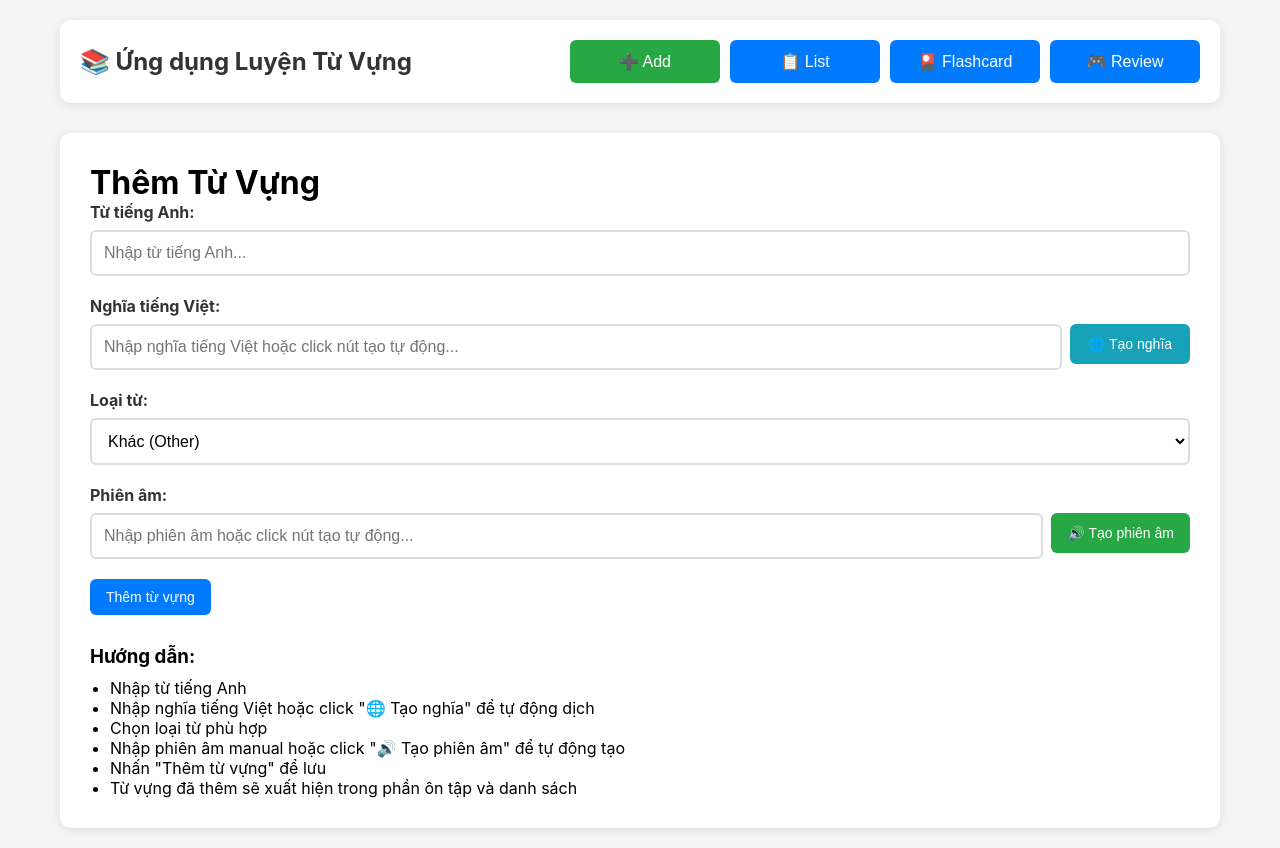
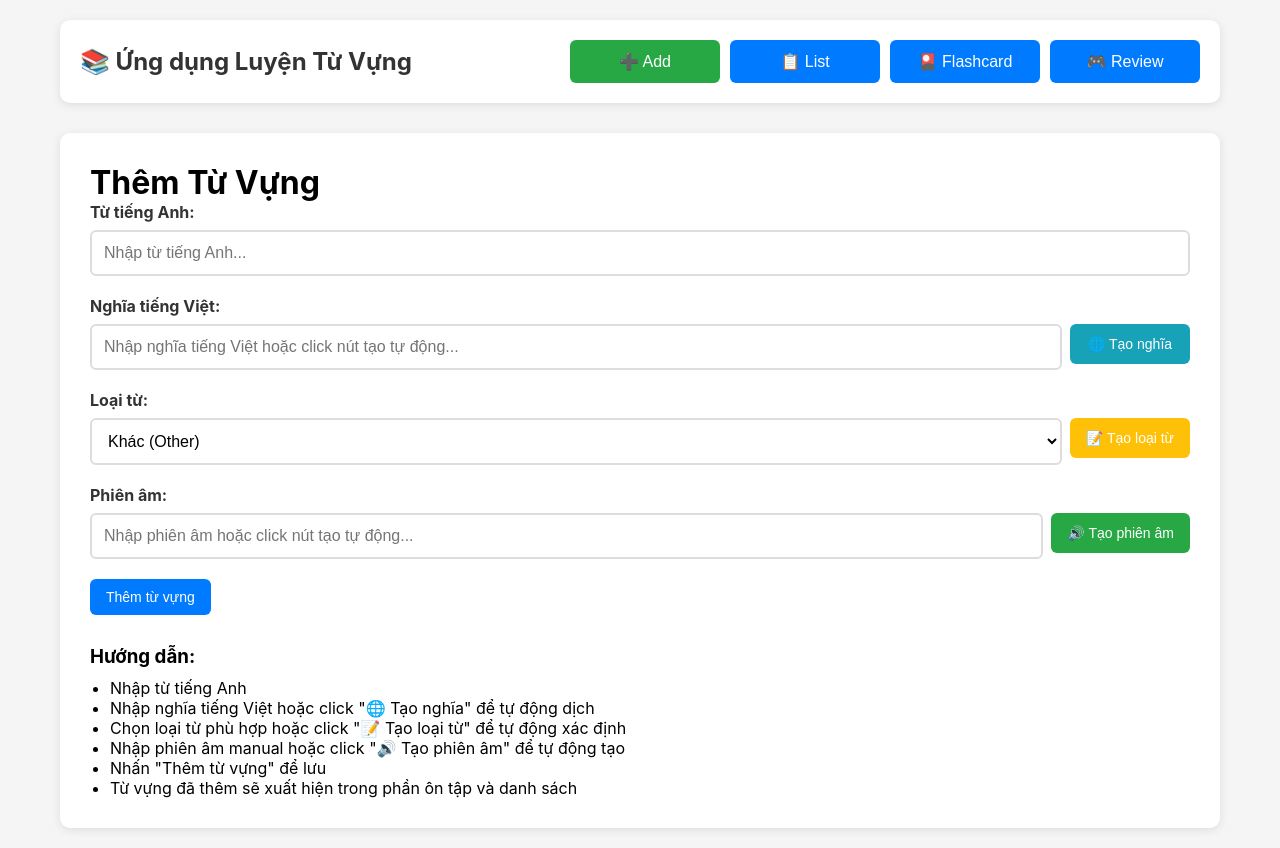
Before and after one commit to TrungNguyen0101/study, a React (Create React App) app in the folder frontend/: page / in a window 1280 px wide. Built offline with nearby package versions, Linux system fonts and the light colour scheme.

Commit message:
2222222222

```diff
--- a/frontend/src/components/AddVocabulary.js
+++ b/frontend/src/components/AddVocabulary.js
@@ -62,6 +62,54 @@ const AddVocabulary = () => {
         error.response?.status === 404
           ? "API phiên âm không khả dụng. Vui lòng nhập phiên âm thủ công."
           : "Không thể tạo phiên âm tự động. Vui lòng thử lại sau.";
+      setMessage(errorMessage);
+      setMessageType("error");
+      setTimeout(() => {
+        setMessage("");
+        setMessageType("");
+      }, 5000);
+    } finally {
+      setIsLoadingWordInfo(false);
+    }
+  }, [formData.english]);
+
+  // Lấy loại từ khi nhấn button
+  const fetchWordType = useCallback(async () => {
+    if (!formData.english.trim() || formData.english.length < 2) {
+      setMessage("Vui lòng nhập từ tiếng Anh trước");
+      setMessageType("error");
+      setTimeout(() => {
+        setMessage("");
+        setMessageType("");
+      }, 3000);
+      return;
+    }
+
+    setIsLoadingWordInfo(true);
+    try {
+      const response = await vocabularyAPI.getWordInfo(formData.english.trim());
+      console.log("🚀 ~ AddVocabulary ~ response:", response);
+      const { wordType } = response.data;
+
+      setFormData((prev) => ({
+        ...prev,
+        wordType: wordType || prev.wordType,
+      }));
+
+      if (wordType) {
+        setMessage("Đã tạo loại từ thành công!");
+        setMessageType("success");
+        setTimeout(() => {
+          setMessage("");
+          setMessageType("");
+        }, 3000);
+      }
+    } catch (error) {
+      console.log("Could not fetch word type:", error);
+      const errorMessage =
+        error.response?.status === 404
+          ? "API loại từ không khả dụng. Vui lòng chọn loại từ thủ công."
+          : "Không thể tạo loại từ tự động. Vui lòng thử lại sau.";
       setMessage(errorMessage);
       setMessageType("error");
       setTimeout(() => {
@@ -243,17 +291,15 @@ const AddVocabulary = () => {
 
         <div className="form-group">
           <label htmlFor="wordType">Loại từ:</label>
+          <div className="pronunciation-input-group">
             <select
               id="wordType"
               name="wordType"
               value={formData.wordType}
               onChange={handleChange}
               disabled={isLoading}
+              className="pronunciation-input"
               style={{
-              width: "100%",
-              padding: "12px",
-              border: "2px solid #ddd",
-              borderRadius: "6px",
                 fontSize: "16px",
                 backgroundColor: "white",
               }}
@@ -264,6 +310,24 @@ const AddVocabulary = () => {
                 </option>
               ))}
             </select>
+            <button
+              type="button"
+              onClick={fetchWordType}
+              disabled={
+                isLoading || isLoadingWordInfo || !formData.english.trim()
+              }
+              className="pronunciation-btn"
+              style={{
+                backgroundColor: isLoadingWordInfo ? "#6c757d" : "#ffc107",
+                cursor:
+                  isLoading || isLoadingWordInfo || !formData.english.trim()
+                    ? "not-allowed"
+                    : "pointer",
+              }}
+            >
+              {isLoadingWordInfo ? "Đang tạo..." : "📝 Tạo loại từ"}
+            </button>
+          </div>
         </div>
 
         <div className="form-group">
@@ -315,7 +379,9 @@ const AddVocabulary = () => {
           <li>
             Nhập nghĩa tiếng Việt hoặc click "🌐 Tạo nghĩa" để tự động dịch
           </li>
-          <li>Chọn loại từ phù hợp</li>
+          <li>
+            Chọn loại từ phù hợp hoặc click "📝 Tạo loại từ" để tự động xác định
+          </li>
           <li>
             Nhập phiên âm manual hoặc click "🔊 Tạo phiên âm" để tự động tạo
           </li>
--- a/frontend/src/services/api.js
+++ b/frontend/src/services/api.js
@@ -42,6 +42,10 @@ export const vocabularyAPI = {
   updateMemorized: (id, memorized) =>
     api.put(`/vocabulary/memorized/${id}`, { memorized }),
 
+  // Cập nhật trạng thái studied
+  updateStudied: (id, studied) =>
+    api.put(`/vocabulary/studied/${id}`, { studied }),
+
   // Cập nhật trạng thái ôn tập
   updateReview: (id) => api.put(`/vocabulary/review/${id}`),
 
```
Also changed, not shown: 1 other file (tests, documents, lock files or other folders). Lines whose indentation alone changed are shown as unchanged.
